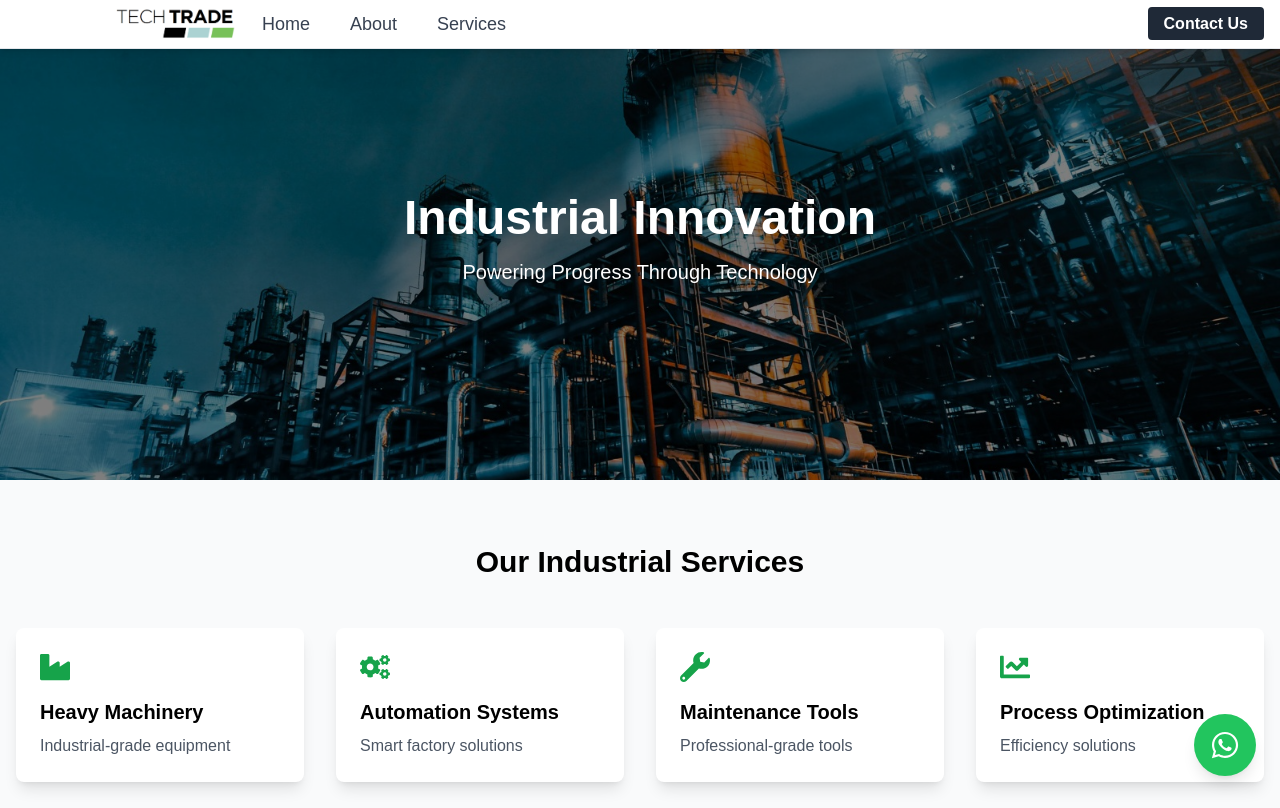
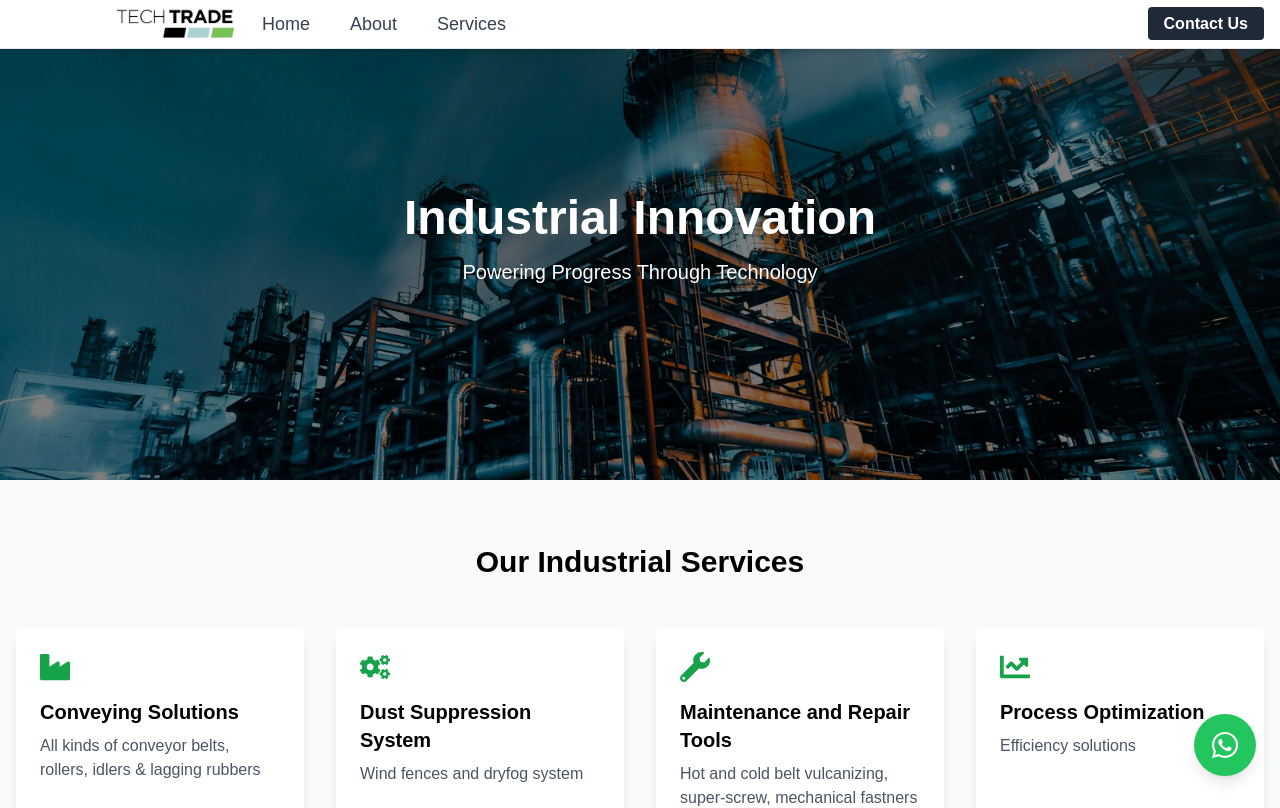
Before and after one commit to EssamSaid24/TechTrade, a Next.js app: page /services/industrial in a window 1280 px wide. Shown: the top 808 px of the page. Built offline with nearby package versions, Linux system fonts and the light colour scheme; a web font is replaced by a local one.

Commit message:
Amendments-1

```diff
--- a/app/[sector]/[type]/[id]/page.tsx
+++ b/app/[sector]/[type]/[id]/page.tsx
@@ -192,6 +192,18 @@ const data = {
                     "Effective removal of airborne dust particles (PM-10)",
                     "DustTamer Wind Fence Systems for various applications"
                 ]
+            },
+            {
+                id: "MLT",
+                name: "MLT Group",
+                image: "/14.png",
+                description: "MT is a European specialist in conveyor belt splicing, known for its innovative Super-Screw® solution.",
+                fullDescription: "MT is the European leader in conveyor belt splicing solutions, offering innovative technologies designed to simplify and optimize belt maintenance. Their patented MS® fastener allows for easy splicing using screws, making installation quicker and more efficient. MT’s flagship product, Super-Screw®, is a revolutionary, patented splice that significantly reduces downtime and solves common installation challenges. It offers a reliable and durable alternative to traditional belt splicing methods, combining strength, flexibility, and ease of use.",
+                features: [
+                    "The MS® fastener allows for quick, screw-based splicing without specialized BsTools.",
+                    "Super-Screw® is a unique, patented splice offering unmatched performance and reliability.",
+                    "Designed to significantly reduce conveyor system downtime during installation or repair."
+                ]
             }
         ],
         customer: [
--- a/app/services/aviation/page.tsx
+++ b/app/services/aviation/page.tsx
@@ -80,9 +80,9 @@ const customers = [
 ];
 
 const services = [
-  { icon: <FaPlane />, title: "Aircraft Parts", description: "High-quality aircraft components" },
-  { icon: <FaTools />, title: "Maintenance Tools", description: "Specialized aviation tools" },
-  { icon: <FaShieldAlt />, title: "Safety Equipment", description: "Critical safety gear" },
+  { icon: <FaPlane />, title: "Aircraft Parts", description: "Supply, Exchanges & Repairs" },
+  { icon: <FaTools />, title: "Pool Programs", description: "Customized according to your needs" },
+  { icon: <FaShieldAlt />, title: "Landing Gears", description: "Overhauls, Exchanges & Trading" },
   { icon: <FaCog />, title: "Technical Support", description: "24/7 expert assistance" },
 ];
 
--- a/app/services/industrial/page.tsx
+++ b/app/services/industrial/page.tsx
@@ -62,6 +62,15 @@ const partners = [
     type: 'partner' as const,
     sector: 'industrial' as const,
     fullDescription: "World-renowned manufacturer of aircraft engines and power systems."
+  },
+  {
+    id: "MLT",
+    name: "MLT",
+    image: "/14.png",
+    description: "European specialist in conveyor belt splicing, known for its innovative Super-Screw® solution.",
+    type: 'partner' as const,
+    sector: 'industrial' as const,
+    fullDescription: "World-renowned manufacturer of aircraft engines and power systems."
   }
 ];
 const customers = [
@@ -105,9 +114,9 @@ const customers = [
 
 
 const services = [
-  { icon: <FaIndustry />, title: "Heavy Machinery", description: "Industrial-grade equipment" },
-  { icon: <FaCogs />, title: "Automation Systems", description: "Smart factory solutions" },
-  { icon: <FaWrench />, title: "Maintenance Tools", description: "Professional-grade tools" },
+  { icon: <FaIndustry />, title: "Conveying Solutions", description: "All kinds of conveyor belts, rollers, idlers & lagging rubbers" },
+  { icon: <FaCogs />, title: "Dust Suppression System", description: "Wind fences and dryfog system" },
+  { icon: <FaWrench />, title: "Maintenance and Repair Tools", description: "Hot and cold belt vulcanizing, super-screw, mechanical fastners & PPE" },
   { icon: <FaChartLine />, title: "Process Optimization", description: "Efficiency solutions" },
 ];
 
--- a/components/About.tsx
+++ b/components/About.tsx
@@ -35,10 +35,10 @@ const About: React.FC<AboutProps> = ({ id }) => {
                         We are a leading consultant agency working in
                         various fields providing state of the art solutions to
                         keep your operations uninterrupted.
-                        We have experienced team with vast experiencethat
+                        We have experienced team with vast experience that
                         is happy to assist you with your needs and solutions
                         for both industries with a strong focus on customer
-                        satisfaction,we strive to provide innovative solutions
+                        satisfaction, we strive to provide innovative solutions
                         and excellent service to our clients.
                         With decades of experience in the industry, we have
                         established ourselves as the sole agent/distributor
--- a/components/WhatWeDo.tsx
+++ b/components/WhatWeDo.tsx
@@ -7,7 +7,7 @@ const WhatWeDo = () => {
   const activities = [
     {
       icon: <FaCog className="text-4xl" />,
-      title: "Equipment Distribution",
+      title: "Part Distribution",
       description: "Providing high-quality industrial and aviation equipment from leading global manufacturers."
     },
     {
```
